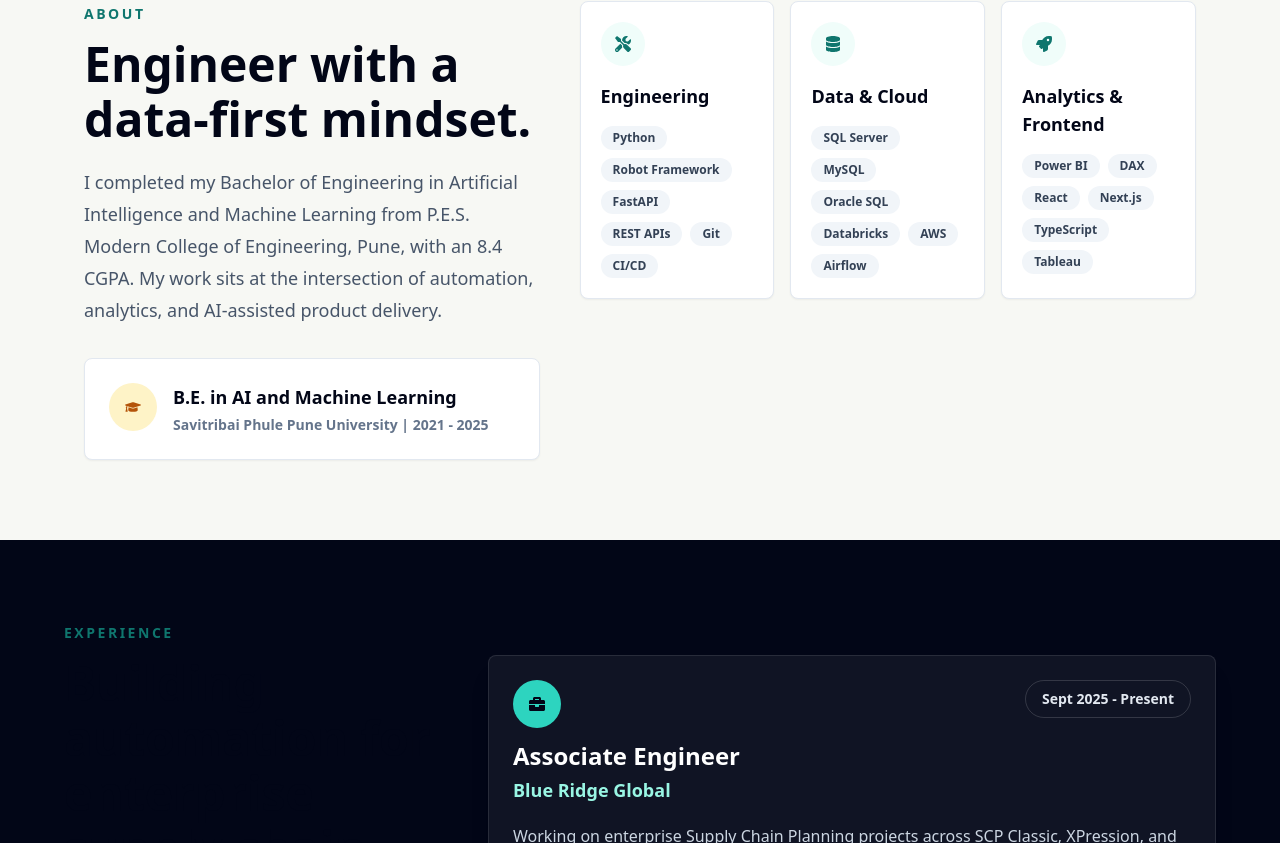
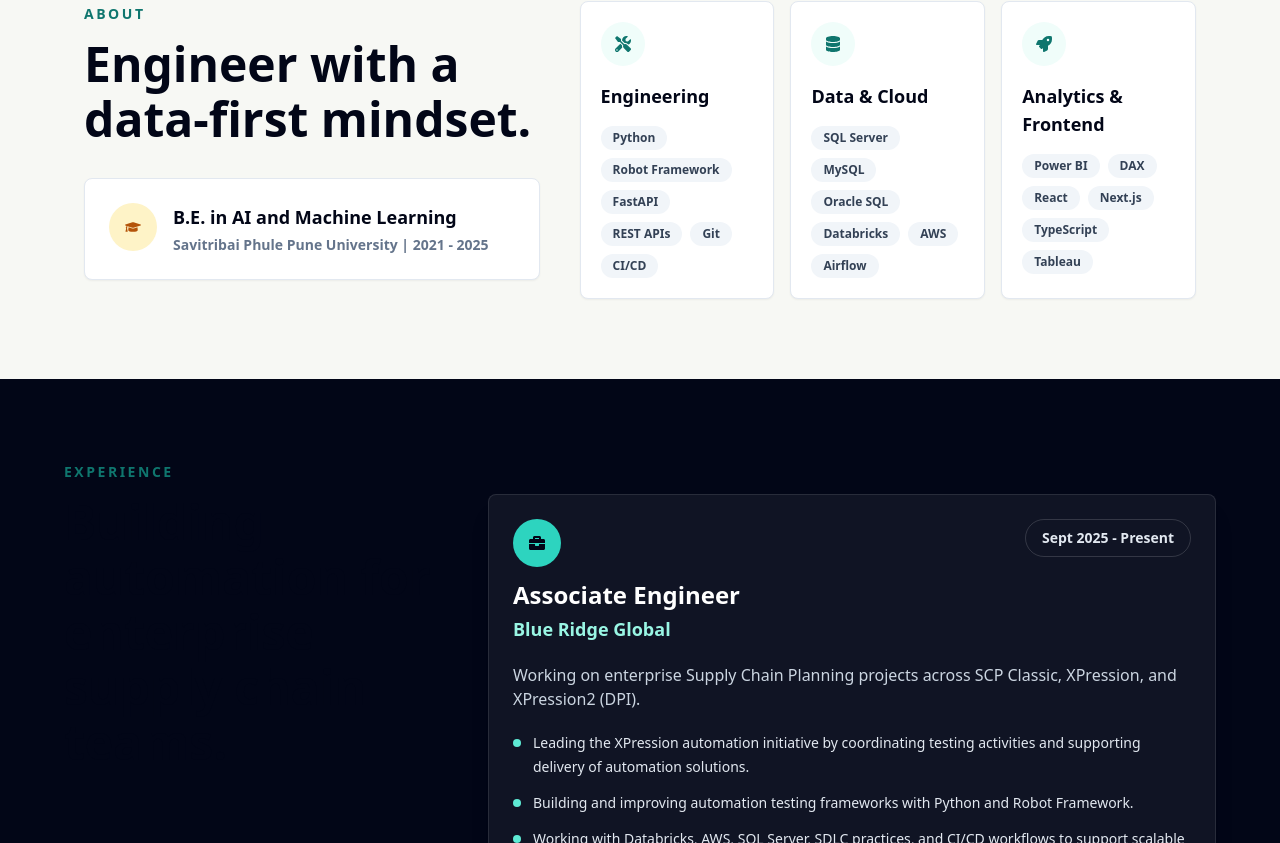
Before and after one commit to itzaman2003/Portflio, a React (Create React App) app: page / in a window 1280 px wide. Shown: the part 937-1780 px from the top of the page. Built offline with nearby package versions, Linux system fonts and the light colour scheme.

Commit message:
Remove redundant personal information from the About section and simplify footer copyright notice

```diff
--- a/src/App.js
+++ b/src/App.js
@@ -245,11 +245,6 @@ function App() {
             <div>
               <p className="section-kicker">About</p>
               <h2 className="section-title">Engineer with a data-first mindset.</h2>
-              <p className="mt-5 text-lg leading-8 text-slate-600">
-                I completed my Bachelor of Engineering in Artificial Intelligence and Machine Learning from P.E.S.
-                Modern College of Engineering, Pune, with an 8.4 CGPA. My work sits at the intersection of automation,
-                analytics, and AI-assisted product delivery.
-              </p>
               <div className="mt-8 rounded-lg border border-slate-200 bg-white p-6 shadow-sm">
                 <div className="flex items-start gap-4">
                   <div className="flex h-12 w-12 shrink-0 items-center justify-center rounded-full bg-amber-100 text-amber-700">
@@ -466,7 +461,7 @@ function App() {
 
       <footer className="border-t border-slate-200 bg-white px-5 py-8">
         <div className="mx-auto flex max-w-6xl flex-col gap-4 text-sm font-semibold text-slate-500 md:flex-row md:items-center md:justify-between">
-          <p>© 2026 Aman Ingle. Built with React and Tailwind CSS.</p>
+          <p>© 2026 Aman Ingle.</p>
           <nav className="flex flex-wrap gap-4">
             <a href="#about" className="hover:text-slate-950">
               About
```
